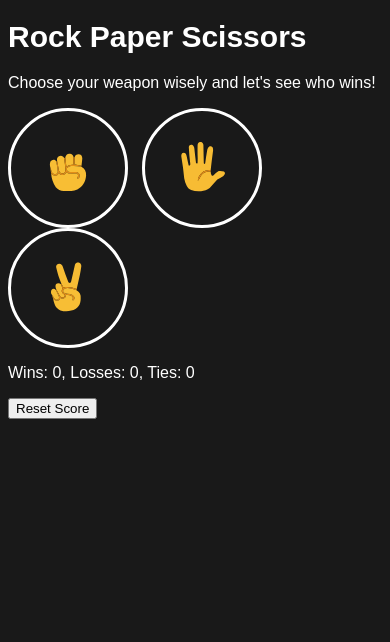
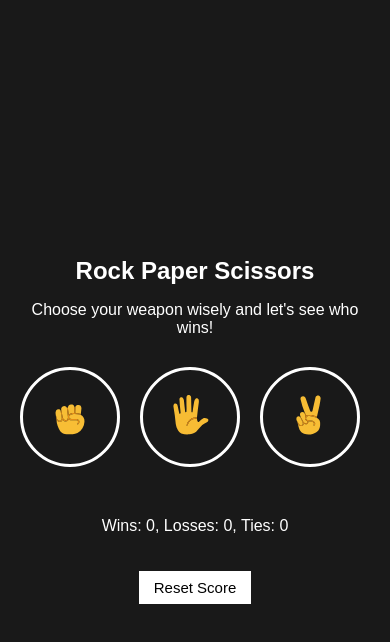
Before and after one commit to Augustine-jr/Rock-Paper-Scissor, a plain HTML site: page index.html in a window 390 px wide. Drawn offline with Linux system fonts and the light colour scheme; a web font is replaced by a local one.

Commit message:
art: Styled RPS game, added media query, organized files

```diff
--- a/index.html
+++ b/index.html
@@ -5,42 +5,12 @@
   <meta charset="UTF-8">
   <meta name="viewport" content="width=device-width, initial-scale=1.0">
   <title>Rock, Paper, Scissors</title>
-  <style>
-    @import url('https://fonts.cdnfonts.com/css/poppins');
-
-    *{
-       font-family: 'Poppins', sans-serif;
-    }
-
-    body {
-      background-color: rgb(25, 25, 25);
-      color: white;
-      font-family: 'Poppins', sans-serif;
-    }
-
-    .title {
-      font-size: 1.875rem;
-      font-weight: bold;
-      /*font-family: 'Telegraf', sans-serif;*/
-    }
-
-    .move-icon {
-      height: 50px;
-    }
-
-    .move-button {
-      background-color: transparent;
-      border: 3px solid white;
-      width: 120px;
-      height: 120px;
-      border-radius: 60px;
-      margin-right: 10px;
-    }
-  </style>
+  <link rel="stylesheet" href="style.css">
 </head>
 
 <body>
   <!-- Header -->
+   <div class="game-container">
   <header>
     <h1 class="title">Rock Paper Scissors</h1>
     <p>Choose your weapon wisely and let's see who wins!</p>
@@ -53,136 +23,27 @@
     - Display the result and score in a popup.
     -->  <!-- Game board -->
   <main>
-    <section>
-      <div>
+    <section class="moves-container">
         <button onclick="playGame('Rock');" class="move-button"><img src="./assests/rock-emoji.svg " class="move-icon"></button>
         <button onclick="playGame('Paper');" class="move-button"><img src="./assests/paper-emoji.svg" class="move-icon"></button>
         <button onclick="playGame('Scissors');" class="move-button"><img src="./assests/scissors-emoji.svg" class="move-icon"></button>
-        <p class="js-result"></p>
-        <p class="js-moves"></p>
-        <p class="js-score"></p>
+        </section>
+
+        <p class="js-result result"></p>
+        <p class="js-moves"> </p>
+        <p class="js-score score"></p>
+
+
         <button onclick="
         score.wins = 0;
         score.losses = 0;
         score.ties = 0;
         localStorage.removeItem('score');
         updateScoreElement();
-        ">Reset Score</button>
-      </div>
-    </section>
-
-    <script>
-    // using localStorage save scores
-    let score = JSON.parse(localStorage.getItem('score')) || {
-      wins: 0,
-      losses: 0,
-      ties: 0
-    }
-    /*
-    if (!score) {
-      score = {
-        wins: 0,
-        losses: 0,
-        ties: 0
-      };
-    }
-      */
-
-      updateScoreElement();
-      // using parameters
-      function playGame(playerMove) {
-        const computerMove = pickComputerMove();
-        let result = '';
-
-        if (playerMove === 'Scissors') {
-          if (computerMove === 'Rock') {
-            result = 'You Lose';
-          } else if (computerMove === 'Paper') {
-            result = 'You Win';
-          } else if (computerMove === 'Scissors') {
-            result = 'Tie';
-          }
-
-        } else if (playerMove === 'Paper') {
-          if (computerMove === 'Rock') {
-            result = 'You Win';
-          } else if (computerMove === 'Paper') {
-            result = 'Tie';
-          } else if (computerMove === 'Scissors') {
-            result = 'You Lose';
-          }
-
-        } else if (playerMove === 'Rock') {
-          if (computerMove === 'Rock') {
-            result = 'Tie';
-          } else if (computerMove === 'Paper') {
-            result = 'You Lose';
-          } else if (computerMove === 'Scissors') {
-            result = 'You Win';
-          }
-        }
-
-        if (result === 'You Win') {
-          score.wins += 1;
-        } else if (result === 'You Lose') {
-          score.losses += 1;
-        } else if (result === 'Tie') {
-          score.ties += 1;
-        }
-
-        localStorage.setItem('score', JSON.stringify(score));
-
-         updateScoreElement();
-
-          // Displaying result and moves in <p> elements
-         document.querySelector('.js-result')
-          .innerHTML = result;
-
-         document.querySelector('.js-moves')
-           .innerHTML = `You ${playerMove} - ${computerMove}
-           computer`;
-      }
-
-          // we are using multi-line strings here
-       /* alert(`You picked ${playerMove}. Computer picked ${computerMove}
-. ${result}
- Wins: ${score.wins}, Losses: ${score.losses}, Ties: ${score.ties}`);
-      }*/
-
-      function updateScoreElement() {
-        document.querySelector('.js-score')
-          .innerHTML = `Wins: ${score.wins}, Losses: ${score.losses}, Ties: ${score.ties}`;
-      }
-
-      // Call the function to pick the computer's move when the button is clicked.
-      function pickComputerMove() {
-        const randomNum = Math.random();  // This line generates a random number between 0 inclusive and 1 exclusive.
-        let computerMove = '';
-        if (randomNum >= 0 && randomNum < 1 / 3) {  // 1 / 3 is approximately 0.3333.
-          computerMove = 'Rock'; // If randomNum is between 0 inclusive and 0.3333 exclusive, it picks Rock.
-        } else if (randomNum >= 1 / 3 && randomNum < 2 / 3) { // 2 / 3 is approximately 0.6667. randomNum must be at least 0.3333 and less than 0.6667 to pick Paper.
-          computerMove = 'Paper'; // If randomNum is between 0.3333 inclusive and 0.6667 exclusive, it picks Paper.
-        } else if (randomNum >= 2 / 3 && randomNum < 1) {
-          computerMove = 'Scissors'; // If randomNum is between 0.6667 inclusive and 1 exclusive, it picks Scissors.
-        }
-        return computerMove;  // Returns the computer's move.
-      }
-
-      // steps on how this was made
-      // 1. Each <button> has an onclick attribute that calls the playGame function with the respective move ('Rock', 'Paper', or 'Scissors') as an argument.
-      // 2. const randomNum = Math.random(); generates a random number between 0 (inclusive) and 1 (exclusive).
-      // 3. The computer's move is determined by comparing randomNum to the ranges defined in the if-else statements.
-      // 4. The result of the game is determined by comparing the player's move with the computer's move.
-      // 5. The result is displayed using an alert box.
-      // 6. The pickComputerMove function is called when a button is clicked to generate the computer's move.
-      // 7. The playGame function is called when a button is clicked to run the game logic.
-    </script>
-
-
-
-
-
+        " class="reset-score-button">Reset Score</button>
   </main>
+  </div>
+  <script src="main.js"></script> <!-- Link to the JavaScript file -->
 </body>
 
 </html>
--- /dev/null
+++ b/main.js
@@ -0,0 +1,106 @@
+ // using localStorage save scores
+    let score = JSON.parse(localStorage.getItem('score')) || {
+      wins: 0,
+      losses: 0,
+      ties: 0
+    }
+    /*
+    if (!score) {
+      score = {
+        wins: 0,
+        losses: 0,
+        ties: 0
+      };
+    }
+      */
+
+      updateScoreElement();
+      // using parameters
+      function playGame(playerMove) {
+        const computerMove = pickComputerMove();
+        let result = '';
+
+        if (playerMove === 'Scissors') {
+          if (computerMove === 'Rock') {
+            result = 'You Lose';
+          } else if (computerMove === 'Paper') {
+            result = 'You Win';
+          } else if (computerMove === 'Scissors') {
+            result = 'Tie';
+          }
+
+        } else if (playerMove === 'Paper') {
+          if (computerMove === 'Rock') {
+            result = 'You Win';
+          } else if (computerMove === 'Paper') {
+            result = 'Tie';
+          } else if (computerMove === 'Scissors') {
+            result = 'You Lose';
+          }
+
+        } else if (playerMove === 'Rock') {
+          if (computerMove === 'Rock') {
+            result = 'Tie';
+          } else if (computerMove === 'Paper') {
+            result = 'You Lose';
+          } else if (computerMove === 'Scissors') {
+            result = 'You Win';
+          }
+        }
+
+        if (result === 'You Win') {
+          score.wins += 1;
+        } else if (result === 'You Lose') {
+          score.losses += 1;
+        } else if (result === 'Tie') {
+          score.ties += 1;
+        }
+
+        localStorage.setItem('score', JSON.stringify(score));
+
+         updateScoreElement();
+
+          // Displaying result and moves in <p> elements
+         document.querySelector('.js-result')
+          .innerHTML = result;
+
+         document.querySelector('.js-moves')
+           .innerHTML = `You
+          <img src="./assests/${playerMove}-emoji.svg" class="move-icon">
+          <img src="./assests/${computerMove}-emoji.svg" class="move-icon">
+          Computer`;
+
+      }
+          // we are using multi-line strings here
+        /*alert(`You picked ${playerMove}. Computer picked ${computerMove}
+. ${result}
+ Wins: ${score.wins}, Losses: ${score.losses}, Ties: ${score.ties}`);
+      }*/
+
+      function updateScoreElement() {
+        document.querySelector('.js-score')
+          .innerHTML = `Wins: ${score.wins}, Losses: ${score.losses}, Ties: ${score.ties}`;
+      }
+
+      // Call the function to pick the computer's move when the button is clicked.
+      function pickComputerMove() {
+        const randomNum = Math.random();  // This line generates a random number between 0 inclusive and 1 exclusive.
+        let computerMove = '';
+        if (randomNum >= 0 && randomNum < 1 / 3) {  // 1 / 3 is approximately 0.3333.
+          computerMove = 'Rock'; // If randomNum is between 0 inclusive and 0.3333 exclusive, it picks Rock.
+        } else if (randomNum >= 1 / 3 && randomNum < 2 / 3) { // 2 / 3 is approximately 0.6667. randomNum must be at least 0.3333 and less than 0.6667 to pick Paper.
+          computerMove = 'Paper'; // If randomNum is between 0.3333 inclusive and 0.6667 exclusive, it picks Paper.
+        } else if (randomNum >= 2 / 3 && randomNum < 1) {
+          computerMove = 'Scissors'; // If randomNum is between 0.6667 inclusive and 1 exclusive, it picks Scissors.
+        }
+        return computerMove;  // Returns the computer's move.
+      }
+
+      // steps on how this was made
+      // 1. Each <button> has an onclick attribute that calls the playGame function with the respective move ('Rock', 'Paper', or 'Scissors') as an argument.
+      // 2. const randomNum = Math.random(); generates a random number between 0 (inclusive) and 1 (exclusive).
+      // 3. The computer's move is determined by comparing randomNum to the ranges defined in the if-else statements.
+      // 4. The result of the game is determined by comparing the player's move with the computer's move.
+      // 5. The result is displayed using an alert box.
+      // 6. The pickComputerMove function is called when a button is clicked to generate the computer's move.
+      // 7. The playGame function is called when a button is clicked to run the game logic.
--- /dev/null
+++ b/style.css
@@ -0,0 +1,104 @@
+ @import url('https://fonts.cdnfonts.com/css/poppins');
+
+ * {
+   font-family: 'Poppins', sans-serif;
+   box-sizing: border-box;
+ }
+
+ body {
+   background-color: rgb(25, 25, 25);
+   color: white;
+   font-family: 'Poppins', sans-serif;
+   display: flex;
+   justify-content: center;
+   align-items: center;
+   min-height: 100vh;
+   margin: 0;
+   padding: 20px;
+ }
+
+ .game-container {
+   text-align: center;
+   max-width: 600px;
+   width: 100%;
+ }
+
+ .title {
+   font-size: 1.875rem;
+   font-weight: bold;
+ }
+
+ header p {
+   margin-bottom: 30px;
+ }
+
+ .move-icon {
+   height: 50px;
+ }
+
+ .moves-container {
+   display: flex;
+   justify-content: center;
+   flex-wrap: wrap;
+   gap: 10px;
+   margin-bottom: 30px;
+ }
+
+ .move-button {
+   background-color: transparent;
+   border: 3px solid white;
+   width: 120px;
+   height: 120px;
+   border-radius: 60px;
+   margin-right: 10px;
+   cursor: pointer;
+  transition: transform 0.2s;
+ }
+
+ .move-button:hover {
+   transform: scale(1.05);
+ }
+
+ .result {
+   font-size: 25px;
+   font-weight: bold;
+   margin-top: 50px;
+ }
+
+ .score {
+   margin-top: 30px;
+ }
+
+ .reset-score-button {
+   background-color: white;
+   border: none;
+   font-size: 15px;
+   padding: 8px 15px;
+   cursor: pointer;
+    margin-top: 20px;
+      transition: background-color 0.2s, color 0.2s;
+ }
+
+ .reset-score-button:hover {
+   background-color: rgb(200, 200, 200);
+ }
+
+ /* Responsive design */
+ @media (max-width: 480px) {
+   .title {
+     font-size: 1.5rem;
+   }
+
+   .move-button {
+     width: 100px;
+     height: 100px;
+   }
+
+   .move-icon {
+     height: 40px;
+   }
+
+   .result {
+     font-size: 20px;
+   }
+ }
```
